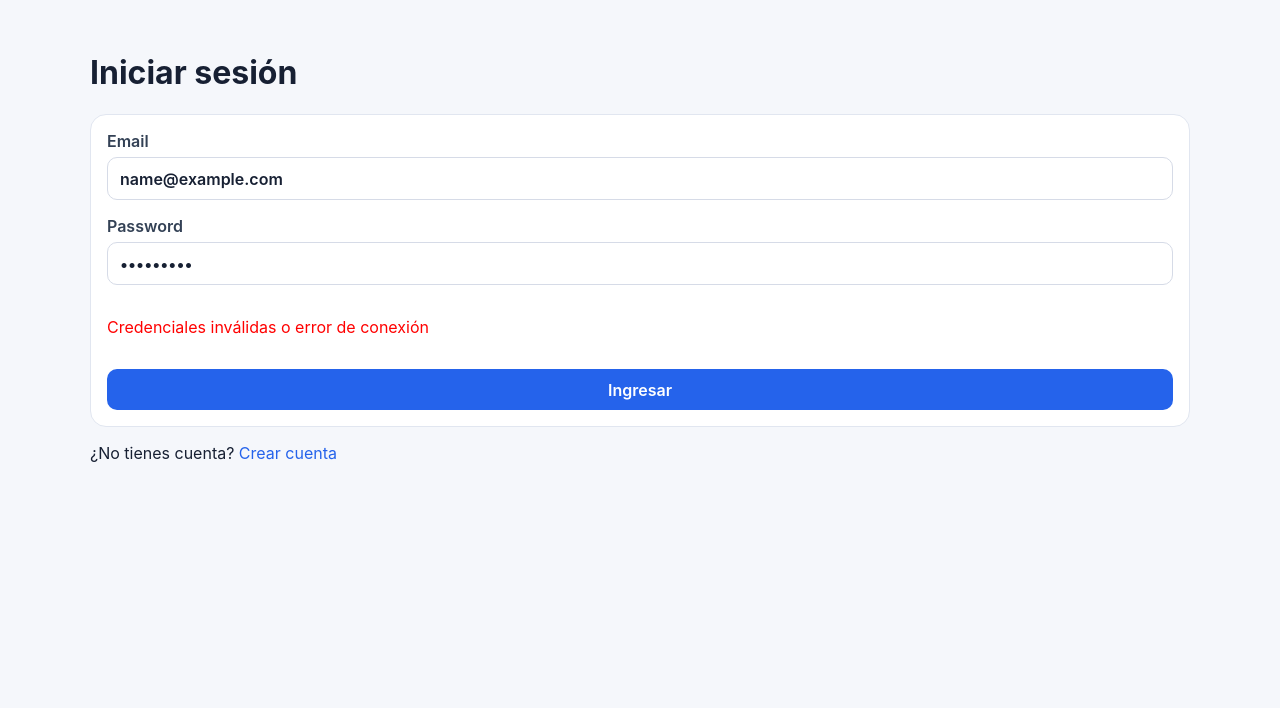
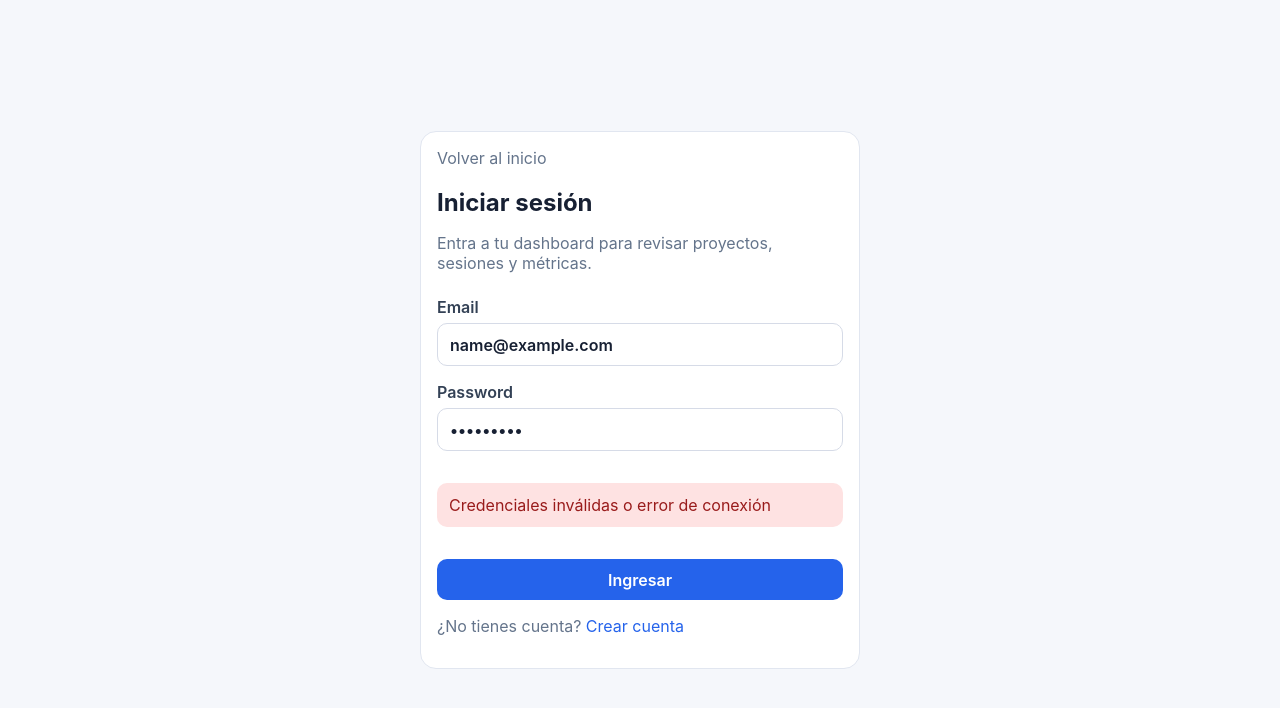
Before and after one commit to MysteriusEnergy/Devlog, a SvelteKit app in the folder frontend/: page /login in a window 1280 px wide. Both pictures are taken after typing "name@example.com", "Sample123" into the empty fields and a click on the button "Ingresar". Shown: the top 708 px of the page. Built offline with nearby package versions, Linux system fonts and the light colour scheme; no server answers.

Commit message:
feat(frontend): update login page layout with improved structure and accessibility features

```diff
--- a/frontend/src/routes/login/+page.svelte
+++ b/frontend/src/routes/login/+page.svelte
@@ -9,8 +9,7 @@
 	let error = $state('');
 	let loading = $state(false);
 
-	// Agregamos el event: Event para controlar el submit
-	async function handleSubmit(event: Event) {
+	async function handleSubmit(event: SubmitEvent) {
 		event.preventDefault();
 
 		error = '';
@@ -30,21 +29,28 @@
 	}
 </script>
 
-<main>
+<main class="auth-page">
+	<section class="auth-card">
+		<a class="back-link" href={resolve('/')}>Volver al inicio</a>
+
+		<div class="auth-header">
 			<h1>Iniciar sesión</h1>
+			<p>Entra a tu dashboard para revisar proyectos, sesiones y métricas.</p>
+		</div>
 
 		<form onsubmit={handleSubmit}>
 			<label>
 				Email
-			<input bind:value={email} type="email" required />
+				<input bind:value={email} type="email" autocomplete="email" required />
 			</label>
+
 			<label>
 				Password
-			<input bind:value={password} type="password" required />
+				<input bind:value={password} type="password" autocomplete="current-password" required />
 			</label>
 
 			{#if error}
-			<p style="color: red;">{error}</p>
+				<p class="error-message">{error}</p>
 			{/if}
 
 			<button type="submit" disabled={loading}>
@@ -52,8 +58,9 @@
 			</button>
 		</form>
 
-	<p>
+		<p class="auth-switch">
 			¿No tienes cuenta?
 			<a href={resolve('/register')}>Crear cuenta</a>
 		</p>
+	</section>
 </main>
```
Lines whose indentation alone changed are shown as unchanged.
